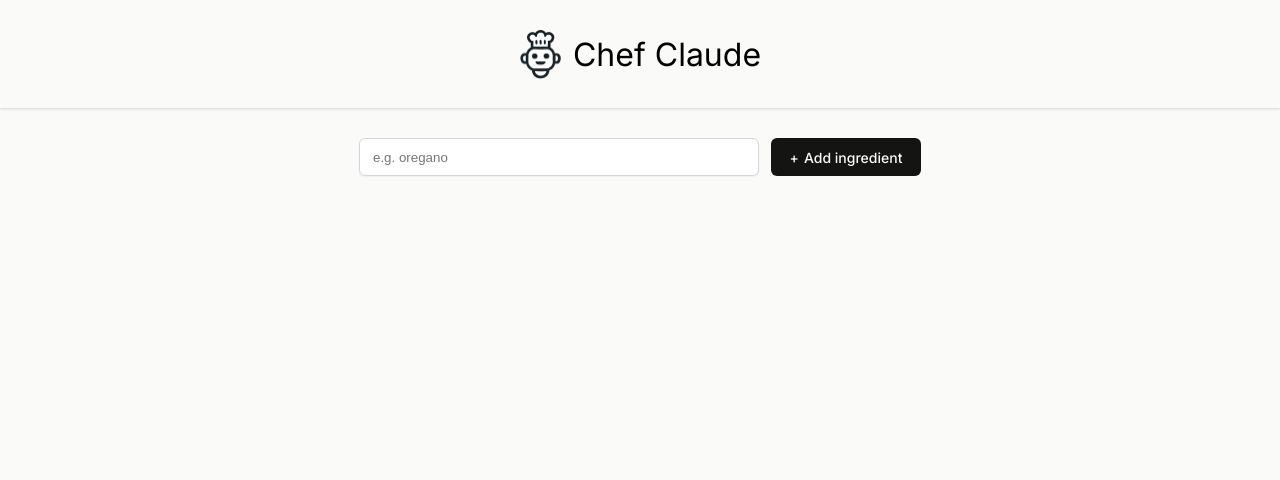
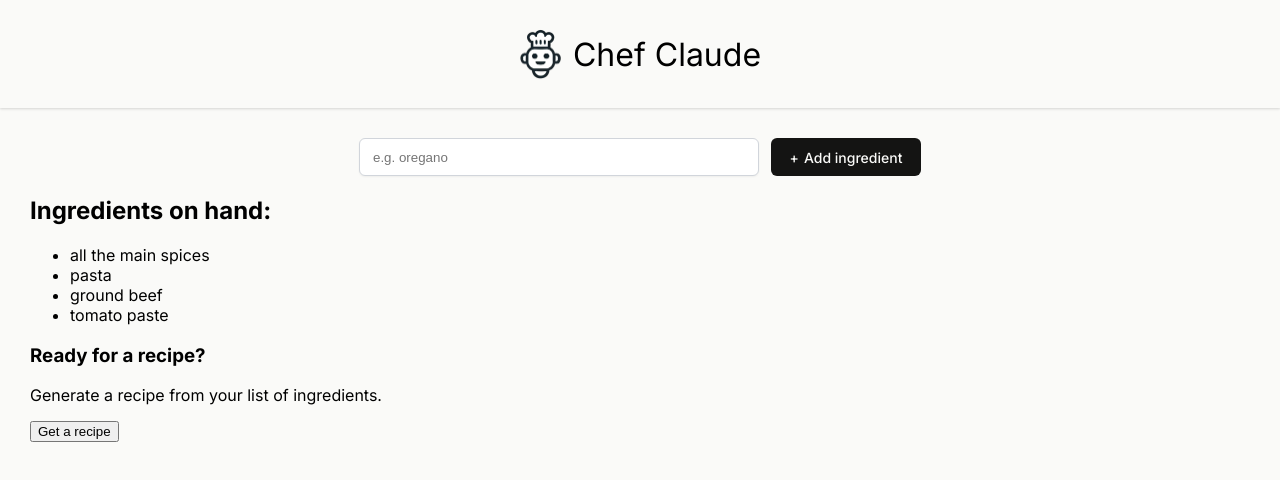
Before and after one commit to shawn-witemyre/chef-claude, a React (Vite) app: page / in a window 1280 px wide. Shown: the top 480 px of the page. Built offline with nearby package versions, Linux system fonts and the light colour scheme.

Commit message:
Added state for recipeShown Added function to toggleRecipeShown Added conditional rendering for recipes

```diff
--- a/src/components/Main.jsx
+++ b/src/components/Main.jsx
@@ -1,7 +1,17 @@
 import React from "react";
 
 export default function Main() {
-  const [ingredients, setIngredients] = React.useState([]);
+  const [ingredients, setIngredients] = React.useState([
+    "all the main spices",
+    "pasta",
+    "ground beef",
+    "tomato paste",
+  ]);
+  const [recipeShown, setRecipeShown] = React.useState(false);
+
+  function toggleRecipeShown() {
+    setRecipeShown((prevShown) => !prevShown);
+  }
 
   const ingredientsListItems = ingredients.map((ingredient) => (
     <li key={ingredient}>{ingredient}</li>
@@ -23,7 +33,88 @@ export default function Main() {
         />
         <button>Add ingredient</button>
       </form>
-      <ul>{ingredientsListItems}</ul>
+
+      {ingredients.length > 0 && (
+        <section>
+          <h2>Ingredients on hand:</h2>
+          <ul className="ingredients-list" aria-live="polite">
+            {ingredientsListItems}
+          </ul>
+          {ingredients.length > 3 && (
+            <div className="get-recipe-container">
+              <div>
+                <h3>Ready for a recipe?</h3>
+                <p>Generate a recipe from your list of ingredients.</p>
+              </div>
+              <button onClick={toggleRecipeShown}>Get a recipe</button>
+            </div>
+          )}
+        </section>
+      )}
+
+      {recipeShown && (
+        <section>
+          <h2>Chef Claude Recommends:</h2>
+          <article className="suggested-recipe-container" aria-live="polite">
+            <p>
+              Based on the ingredients you have available, I would recommend
+              making a simple a delicious <strong>Beef Bolognese Pasta</strong>.
+              Here is the recipe:
+            </p>
+            <h3>Beef Bolognese Pasta</h3>
+            <strong>Ingredients:</strong>
+            <ul>
+              <li>1 lb. ground beef</li>
+              <li>1 onion, diced</li>
+              <li>3 cloves garlic, minced</li>
+              <li>2 tablespoons tomato paste</li>
+              <li>1 (28 oz) can crushed tomatoes</li>
+              <li>1 cup beef broth</li>
+              <li>1 teaspoon dried oregano</li>
+              <li>1 teaspoon dried basil</li>
+              <li>Salt and pepper to taste</li>
+              <li>
+                8 oz pasta of your choice (e.g., spaghetti, penne, or linguine)
+              </li>
+            </ul>
+            <strong>Instructions:</strong>
+            <ol>
+              <li>
+                Bring a large pot of salted water to a boil for the pasta.
+              </li>
+              <li>
+                In a large skillet or Dutch oven, cook the ground beef over
+                medium-high heat, breaking it up with a wooden spoon, until
+                browned and cooked through, about 5-7 minutes.
+              </li>
+              <li>
+                Add the diced onion and minced garlic to the skillet and cook
+                for 2-3 minutes, until the onion is translucent.
+              </li>
+              <li>Stir in the tomato paste and cook for 1 minute.</li>
+              <li>
+                Add the crushed tomatoes, beef broth, oregano, and basil. Season
+                with salt and pepper to taste.
+              </li>
+              <li>
+                Reduce the heat to low and let the sauce simmer for 15-20
+                minutes, stirring occasionally, to allow the flavors to meld.
+              </li>
+              <li>
+                While the sauce is simmering, cook the pasta according to the
+                package instructions. Drain the pasta and return it to the pot.
+              </li>
+              <li>
+                Add the Bolognese sauce to the cooked pasta and toss to combine.
+              </li>
+              <li>
+                Serve hot, garnished with additional fresh basil or grated
+                Parmesan cheese if desired.
+              </li>
+            </ol>
+          </article>
+        </section>
+      )}
     </main>
   );
 }
```
